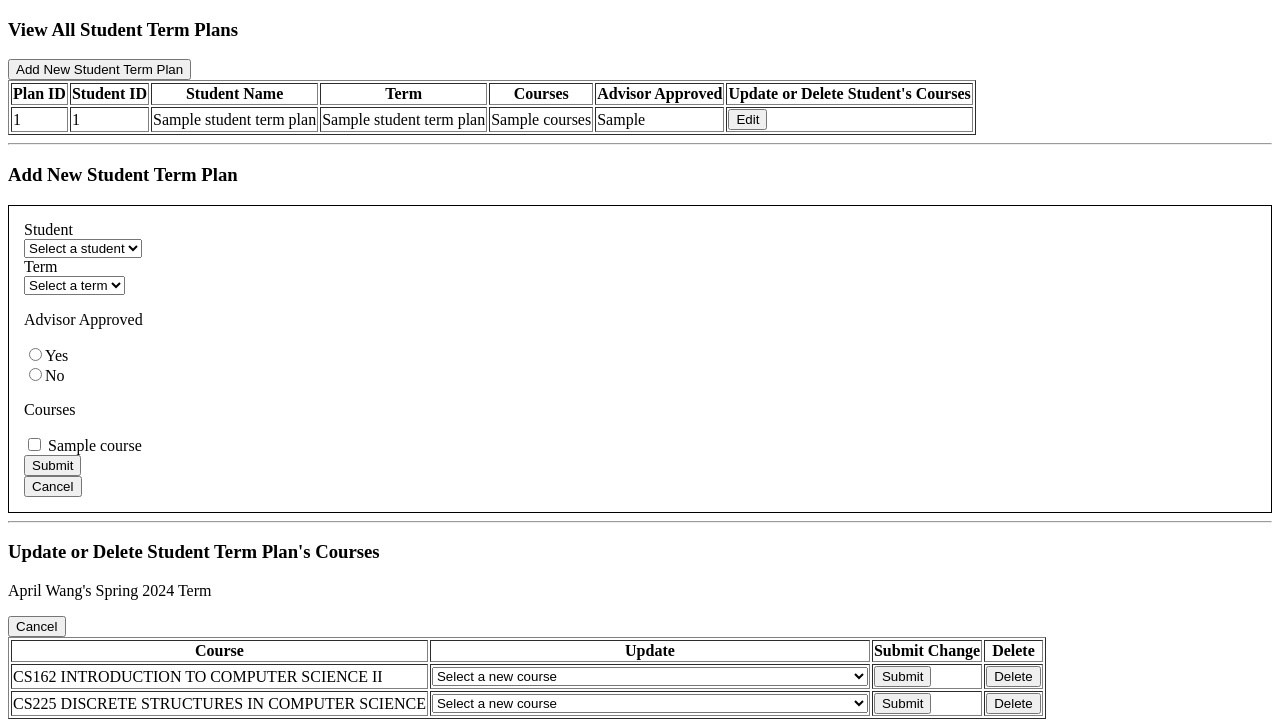
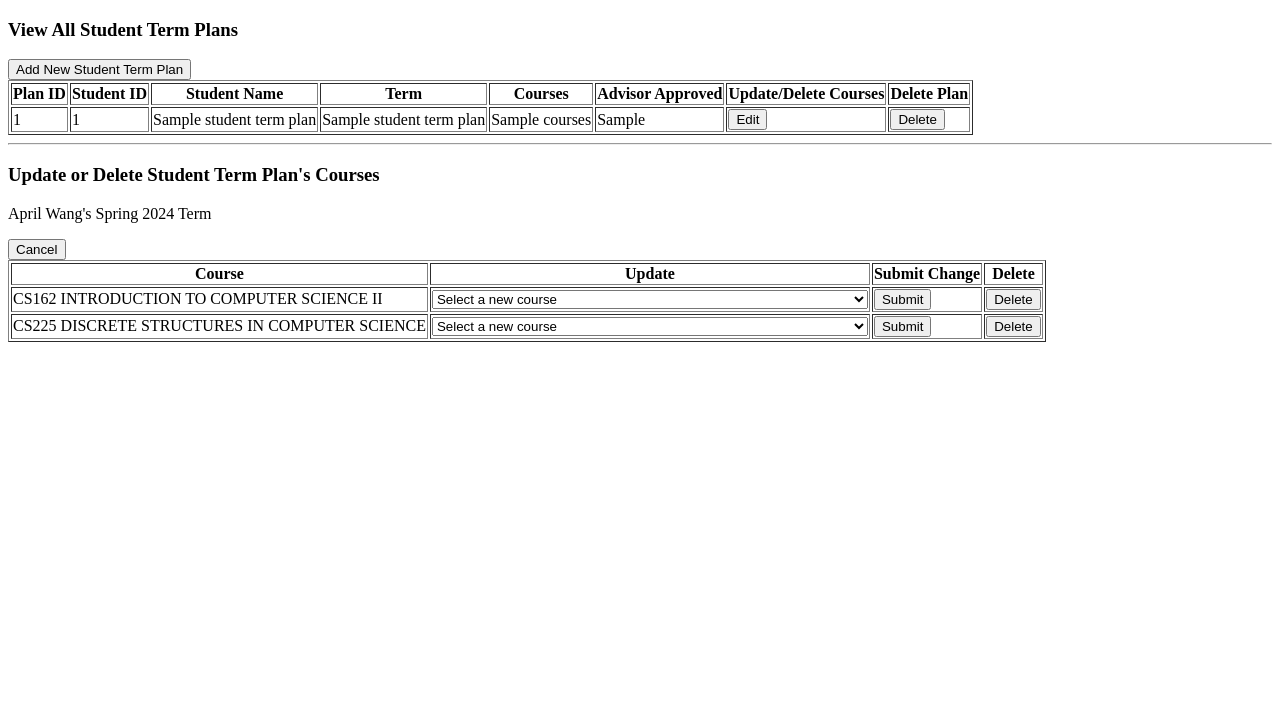
Before and after one commit to curleyr/CS340-OSUCourseTracker, a Flask app: template templates/student-term-plans.j2 in a window 1280 px wide. Shown: the part 170-897 px from the top of the page. After the commit the page ends 512 px from the top, so only its background shows below. Run offline with Flask 3, Linux system fonts and the light colour scheme; the template is opened without the code that fills it: most values are stand-ins (such as "Sample title", 1, 10 or a date in 2020); some libraries are stand-ins or nearby versions.

Commit message:
adds functionality to student term plans template to add/delete student term plan

```diff
--- a/app.py
+++ b/app.py
@@ -263,6 +263,7 @@ def addStudentTermPlan():
   try:
     # Get posted form data
     request_data = request.get_json()
+    print(request_data)
 
     student_id = request_data.get("student_id")
     term_id = request_data.get("term_id")
--- a/templates/student-term-plans.j2
+++ b/templates/student-term-plans.j2
@@ -14,15 +14,11 @@
   <link rel="manifest" href="{{ url_for('static', filename='icons/site.webmanifest') }}" />
 
   <script>
-    document.addEventListener("DOMContentLoaded", function () {
-
-      // //////// //
-      // FUNCTION //
-      // //////// //
+    // /////////// //
+    // FUNCTION    //
+    // PAGE TOGGLE //
+    // /////////// //
     // Handle toggling page from viewing student_term_plans to adding a student_term_plan and back
-      //TODO uncomment line below for final submission
-      //document.getElementById("add_student_term_plan_button").addEventListener("click", toggleStudentTermPlanForm);
-      document.getElementById("cancel_add_student_term_plan_button").addEventListener("click", toggleStudentTermPlanForm);
     function toggleStudentTermPlanForm() {
       const view_student_term_plans_section = document.getElementById("view_student_term_plans_section");
       const add_student_term_plan_section = document.getElementById("add_student_term_plan_section");
@@ -37,12 +33,10 @@
       }
     };
 
-      // //////// //
-      // FUNCTION //
-      // //////// //
-      // Handle add new student_term_plan form submission
-      document.getElementById("add_student_term_plan_form").onsubmit = addStudentTermPlan;
-
+    // ///////////////////// //
+    // FUNCTION              //
+    // ADD STUDENT TERM PLAN //
+    // ///////////////////// //
     async function addStudentTermPlan(event) {
       // Prevent page from refreshing
       event.preventDefault();
@@ -55,23 +49,87 @@
       // Iterate through each key value pair from formData
       formData.forEach((value, key) => {
         // Course ID array needs to be constructed
-          if (key === "student_term_plan_course_ids") {
-            // Create empty student_term_plan_course_ids array if not already included in data object
+        if (key === "courses") {
+          // Create empty courses array if not already included in data object
           if (!data[key]) {
             data[key] = [];
           }
-            // Push student_term_plan ID to student_term_plan_course_ids array
+          // Push student_term_plan ID to courses array
           data[key].push(value);
 
           // All non-student_term_plan keys can be pushed directly as separate data object properties
         } else {
           data[key] = value;
         }
-        });
+      })
       // Logging to console for debugging purposes
       console.log(data);
-      };
-    });
+
+      // Call Flask route to add student term plan
+      const response = await fetch(
+        '/add-student-term-plan', {
+          headers: {
+            'Content-Type': 'application/json'
+          },
+          method: 'POST',
+          body: JSON.stringify(data)
+        }
+      )
+
+      const message = await response.json();
+      console.log(JSON.stringify(message));
+
+      // Successful Response
+      if (response.status == 200) {
+      }
+
+      // Reload page
+      location.reload();
+    }
+
+    // //////////////////////// //
+    // FUNCTION                 //
+    // DELETE STUDENT TERM PLAN //
+    // //////////////////////// //
+    // Handle add new student_term_plan form submission
+    async function deleteStudentTermPlan(event, student_term_plan_id, button_element) {
+      // Prevent page from refreshing
+      event.preventDefault();
+
+      // Display a confirmation popup
+      if (!confirm("Are you sure you want to delete this term plan?")) {
+        return
+      }
+
+      // Call Flask route to delete student term plan
+      const response = await fetch(
+        `/delete-student-term-plan/${student_term_plan_id}`, {
+          method: 'DELETE'
+        }
+      )
+
+      const message = await response.json();
+      console.log(JSON.stringify(message));
+
+      // Successful Response
+      if (response.status == 200) {
+
+        // Get the parent <tr> element and remove it after term plan has been deleted
+        const tr_element = button_element.closest("tr");
+        if (tr_element) {
+          tr_element.remove()
+        } else {
+          console.error("Couldn't remove the table row")
+        }
+      }
+    }
+
+    // Add listeners
+    document.addEventListener("DOMContentLoaded", function () {
+      document.getElementById("cancel_add_student_term_plan_button").addEventListener("click", toggleStudentTermPlanForm);
+      document.getElementById("add_student_term_plan_form").onsubmit = addStudentTermPlan;
+      document.getElementById("add_student_term_plan_button").addEventListener("click", toggleStudentTermPlanForm);
+    })
 
   </script>
 
@@ -108,7 +166,8 @@
           <th>Term</th>
           <th>Courses</th>
           <th>Advisor Approved</th>
-          <th>Update or Delete Student's Courses</th>
+          <th>Update/Delete Courses</th>
+          <th>Delete Plan</th>
         </tr>
         {% for student_term_plan in student_term_plans %}
         <tr>
@@ -126,20 +185,20 @@
           <td>{{ student_term_plan["advisorApproved"] }}</td>
           {# TODO: Add functionality to this button #}
           <td><button id="edit_student_term_plan_courses_button" type="button">Edit</button></td>
+          <td><button id="edit_student_term_plan_courses_button" type="button" onclick="deleteStudentTermPlan(event, {{ student_term_plan['studentTermPlanID'] }}, this)">Delete</button></td>
         </tr>
         {% endfor %}
       </table>
     </section>
 
     {# Add New Term Plan Section #}
-    {# TODO uncomment this line and delete line below for final submission <section id="add_student_term_plan_section" style="display: none;"> #}
-    <hr><section id="add_student_term_plan_section" style="display: block;">
+    <section id="add_student_term_plan_section" style="display: none;">
       <h3>Add New Student Term Plan</h3>
       <form id="add_student_term_plan_form" style="border: 1px solid black; padding: 15px;">
 
         {# Student #}
-        <label for="student_term_plan_student">Student</label><br>
-        <select name="student_term_plan_student" id="student_term_plan_student" aria-label="Student" required>
+        <label for="student_id">Student</label><br>
+        <select name="student_id" id="student_id" aria-label="Student" required>
           <option value="" disabled selected>Select a student</option>
 
           {% for student in students %}
@@ -149,8 +208,8 @@
         </select><br>
 
         {# Term #}
-        <label for="student_term_plan_term">Term</label><br>
-        <select name="student_term_plan_term" id="student_term_plan_term" aria-label="Term" required>
+        <label for="term_id">Term</label><br>
+        <select name="term_id" id="term_id" aria-label="Term" required>
           <option value="" disabled selected>Select a term</option>
 
           {% for term in terms %}
@@ -162,17 +221,17 @@
         {# Advisor Approved #}
         <p>Advisor Approved</p>
         <label>
-          <input type="radio" name="student_term_plan_advisor_approved" value=1>Yes
+          <input type="radio" name="advisor_approved" value=1>Yes
         </label><br>
         <label>
-          <input type="radio" name="student_term_plan_advisor_approved" value=0>No
+          <input type="radio" name="advisor_approved" value=0>No
         </label><br>
 
         {# Courses #}
         <p>Courses</p>
         {% for course in courses %}
         <label>
-          <input type="checkbox" name="student_term_plan_course_ids" value={{ course["courseID"] }}> {{ course["course"]
+          <input type="checkbox" name="courses" value={{ course["courseID"] }}> {{ course["course"]
           }}
         </label><br>
         {% endfor %}
```
Lines whose indentation alone changed are shown as unchanged.
